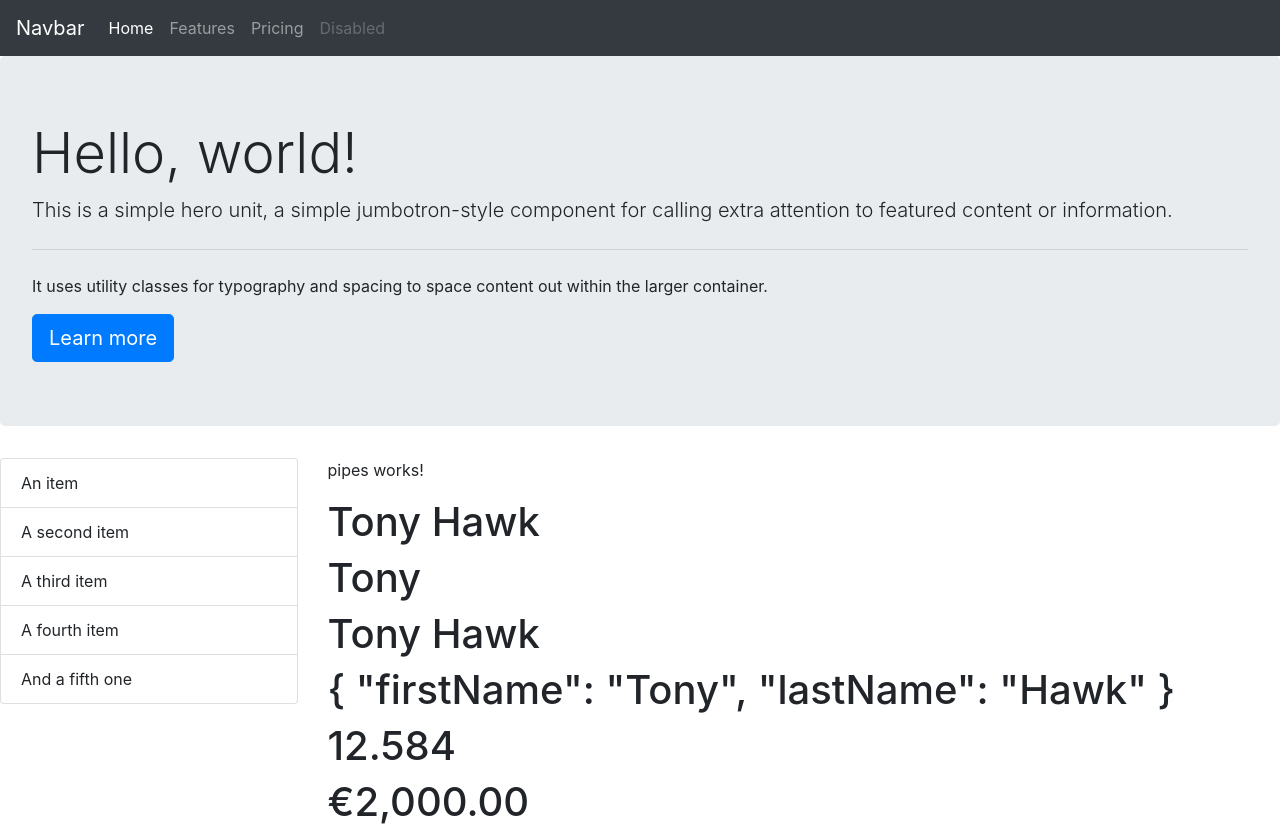
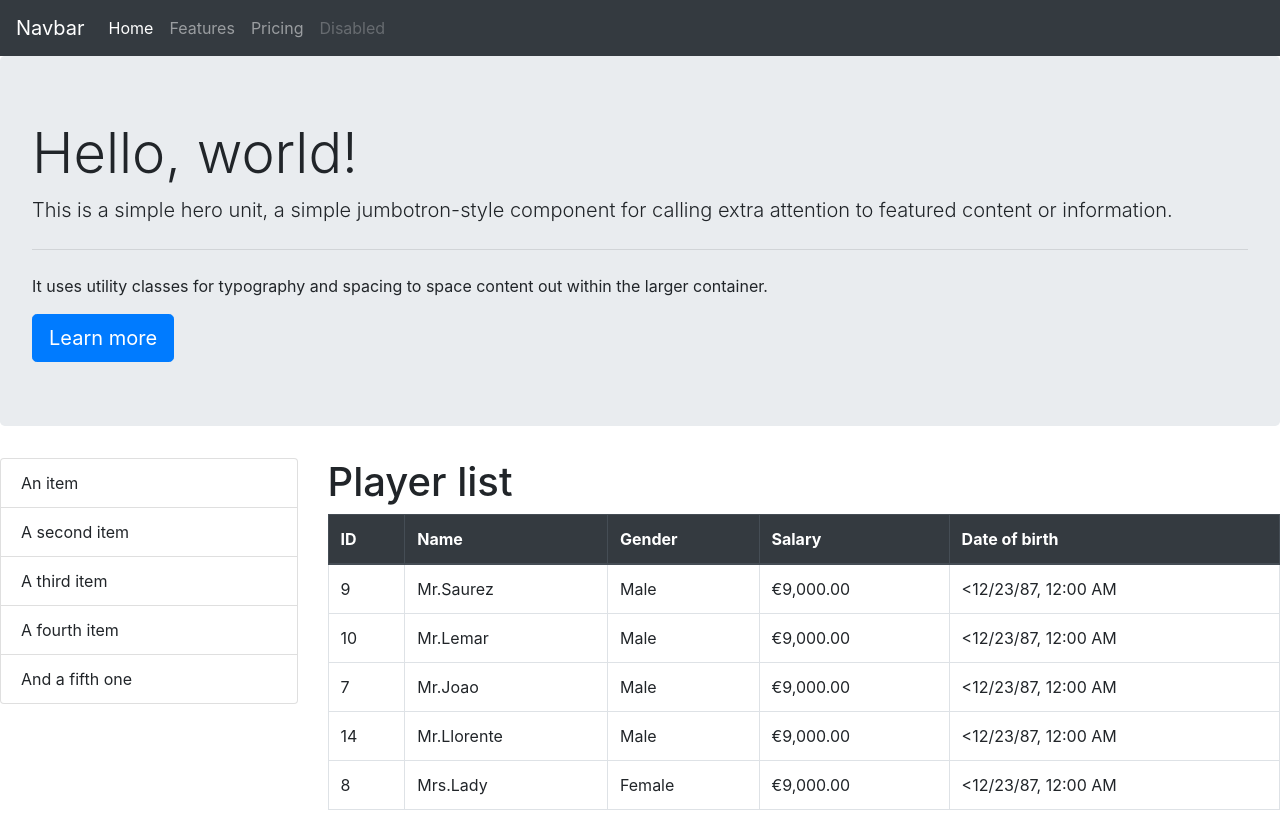
Before and after one commit to jdlovin/angular, an Angular app: page / in a window 1280 px wide. Shown: the top 826 px of the page. Built offline with nearby package versions, Linux system fonts and the light colour scheme.

Commit message:
custom pipes

```diff
--- a/src/app/app.component.html
+++ b/src/app/app.component.html
@@ -5,7 +5,7 @@
         <app-sidebar></app-sidebar>
     </div>
     <div class="col-lg-9">
-        <app-pipes></app-pipes>
+        <app-custom-pipes></app-custom-pipes>
     </div>
 </div>
 
--- a/src/app/app.module.ts
+++ b/src/app/app.module.ts
@@ -18,6 +18,8 @@ import { SwitchComponent } from './component/switch/switch.component';
 import { ForWhatComponent } from './component/for-what/for-what.component';
 import { TrackByComponent } from './component/track-by/track-by.component';
 import { PipesComponent } from './component/pipes/pipes.component';
+import { CustomPipesComponent } from './component/custom-pipes/custom-pipes.component';
+import {TitlePipe } from './title.pipe'
 
 @NgModule({
   declarations: [
@@ -35,7 +37,9 @@ import { PipesComponent } from './component/pipes/pipes.component';
     SwitchComponent,
     ForWhatComponent,
     TrackByComponent,
-    PipesComponent
+    PipesComponent,
+    CustomPipesComponent,
+    TitlePipe
   ],
   imports: [
     BrowserModule,
--- /dev/null
+++ b/src/app/component/custom-pipes/custom-pipes.component.html
@@ -0,0 +1,22 @@
+<h1>Player list</h1>
+
+<table class="table table-bordered">
+    <thead class="thead-dark">
+        <tr>
+            <th>ID</th>
+            <th>Name</th>
+            <th>Gender</th>
+            <th>Salary</th>
+            <th>Date of birth</th>
+        </tr>
+    </thead>
+    <tbody>
+        <tr *ngFor="let player of players">
+            <td>{{ player.number }}</td>
+            <td>{{ player.name | title: player.gender }}</td>
+            <td>{{ player.gender }}</td>
+            <td>{{ player.salary | currency: 'EUR'}}</td>
+            <td><{{ player.dateOfBirth | date: 'short'}}</td>
+        </tr>
+    </tbody>
+</table>
--- /dev/null
+++ b/src/app/component/custom-pipes/custom-pipes.component.ts
@@ -0,0 +1,24 @@
+import { Component, OnInit } from '@angular/core';
+
+@Component({
+  selector: 'app-custom-pipes',
+  templateUrl: './custom-pipes.component.html',
+  styleUrls: ['./custom-pipes.component.css']
+})
+export class CustomPipesComponent implements OnInit {
+
+  players = [
+    {number: 9, name: "Saurez", gender: "Male", salary: 9000, dateOfBirth: '12/23/1987'},
+    {number: 10, name: "Lemar", gender: "Male", salary: 9000, dateOfBirth: '12/23/1987'},
+    {number: 7, name: "Joao", gender: "Male", salary: 9000, dateOfBirth: '12/23/1987'},
+    {number: 14, name: "Llorente", gender: "Male", salary: 9000, dateOfBirth: '12/23/1987'},
+    {number: 8, name: "Lady", gender: "Female", salary: 9000, dateOfBirth: '12/23/1987'},
+
+  ]
+
+  constructor() { }
+
+  ngOnInit(): void {
+  }
+
+}
--- /dev/null
+++ b/src/app/title.pipe.ts
@@ -0,0 +1,15 @@
+import {Pipe, PipeTransform} from '@angular/core'
+
+@Pipe({
+    name: 'title'
+})
+export class TitlePipe implements PipeTransform{
+
+    transform(name: string, gender: string): string {
+        if(gender === 'Male'){
+            return 'Mr.' + name;
+        } else {
+            return 'Mrs.' + name;
+        }
+    }
+}
```
Also changed, not shown: src/app/component/custom-pipes/custom-pipes.component.css (added), 1 other file (tests, documents, lock files or other folders).
